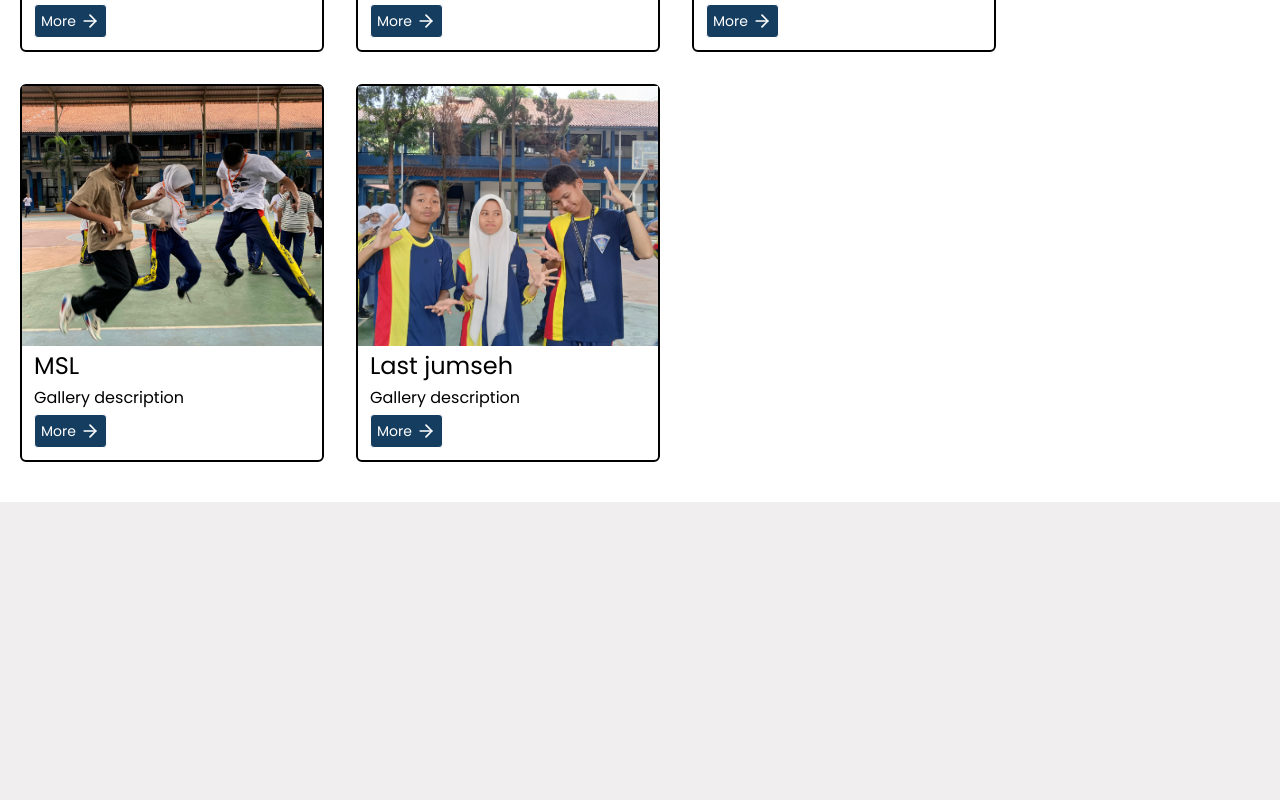
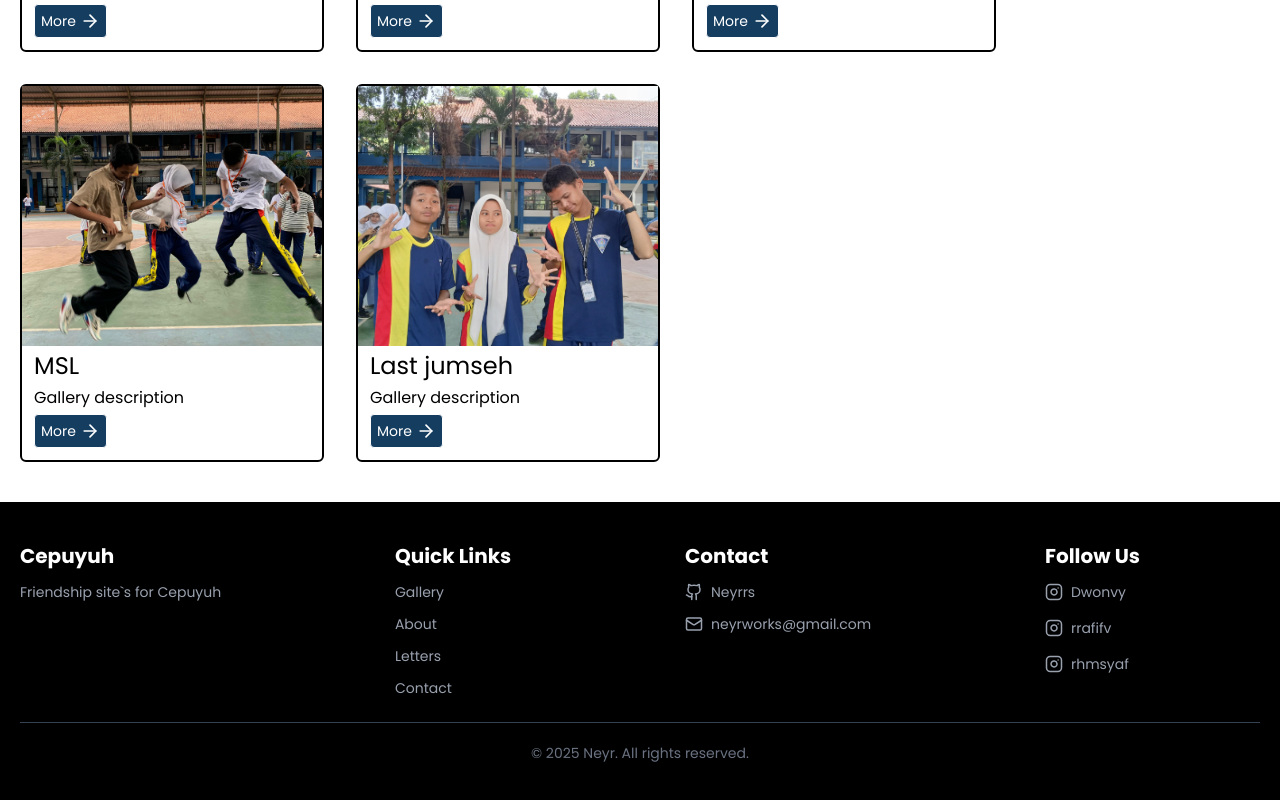
Before and after one commit to Neyrrs/Cepuyuh, a Next.js app: page / in a window 1280 px wide. Shown: the part 1270-2070 px from the top of the page. Before the commit the page ends 1828 px from the top, so only its background shows below. Built offline with nearby package versions, Linux system fonts and the light colour scheme.

Commit message:
FU: Adding footer

```diff
--- /dev/null
+++ b/src/Components/Fragments/Navigations/Footer.tsx
@@ -0,0 +1,90 @@
+"use client";
+import React from "react";
+import { Mail, Instagram, Github } from "lucide-react";
+import useBreakpoint from "@/Hooks/useBreakpoint";
+import Link from "next/link";
+
+const Footer = () => {
+  const width = useBreakpoint();
+  const isMobile = width < 768;
+  const linkArray = [
+    { url: "https://www.instagram.com/dwonvy/", username: "Dwonvy" },
+    { url: "https://github.com/rrafifv", username: "rrafifv" },
+    { url: "https://github.com/rhmsyaf", username: "rhmsyaf" },
+  ];
+
+  return (
+    <footer className="w-full bg-black text-white py-10 px-5">
+      <div className="max-w-[70rem] flex flex-col gap-8">
+        <div
+          className={`flex ${
+            isMobile
+              ? "flex-col items-center text-center gap-6"
+              : "justify-between"
+          }`}
+        >
+          <div className="flex flex-col gap-3">
+            <p className="text-xl font-bold">Cepuyuh</p>
+            <p className="text-sm text-gray-400">
+              Friendship site`s for Cepuyuh
+            </p>
+          </div>
+          <div className="flex flex-col gap-3">
+            <p className="text-xl font-bold">Quick Links</p>
+            <Link href="#" className="text-sm text-gray-400 hover:text-white">
+              Gallery
+            </Link>
+            <Link href="#" className="text-sm text-gray-400 hover:text-white">
+              About
+            </Link>
+            <Link href="#" className="text-sm text-gray-400 hover:text-white">
+              Letters
+            </Link>
+            <Link href="#" className="text-sm text-gray-400 hover:text-white">
+              Contact
+            </Link>
+          </div>
+          <div className="flex flex-col gap-3">
+            <p className="text-xl font-bold">Contact</p>
+            <a
+              href="https://github.com/Neyrrs"
+              className="flex items-center gap-2 text-gray-400"
+            >
+              <Github size={18} />
+              <p className="text-sm"> Neyrrs </p>
+            </a>
+            <a
+              href="mailto:neyrworks@gmail.com"
+              className="flex items-center gap-2 text-gray-400"
+            >
+              <Mail size={18} />
+              <p className="text-sm"> neyrworks@gmail.com </p>
+            </a>
+          </div>
+          <div className="flex flex-col gap-3">
+            <p className="text-xl font-bold">Follow Us</p>
+            <div className="flex gap-4">
+              <div className="flex gap-4 flex-col">
+                {linkArray.map((link, index) => (
+                  <a
+                    key={index}
+                    href={link.url}
+                    className="flex items-center gap-2 text-gray-400"
+                  >
+                    <Instagram size={18} />
+                    <p className="text-sm"> {link.username} </p>
+                  </a>
+                ))}
+              </div>
+            </div>
+          </div>
+        </div>
+      </div>
+      <div className="text-center text-gray-500 text-sm mt-6 border-t border-gray-700 pt-5">
+        © 2025 Neyr. All rights reserved.
+      </div>
+    </footer>
+  );
+};
+
+export default Footer;
--- a/src/app/layout.tsx
+++ b/src/app/layout.tsx
@@ -2,6 +2,7 @@ import type { Metadata } from "next";
 import { Poppins } from "next/font/google";
 import "./globals.css";
 import Navbar from "@/Components/Fragments/Navigations/Navbar";
+import Footer from "@/Components/Fragments/Navigations/Footer";
 
 const poppins = Poppins({
   subsets: ['latin'],
@@ -26,6 +27,7 @@ export default function RootLayout({
       >
         <Navbar/>
         {children}
+        <Footer />
       </body>
     </html>
   );
--- a/src/app/page.tsx
+++ b/src/app/page.tsx
@@ -31,7 +31,7 @@ export default function Home() {
   const breakpoint = useBreakpoint();
 
   return (
-    <div className="flex py-14 flex-col gap-5">
+    <div className="flex pt-14 flex-col gap-5">
       <div className="flex flex-col gap-5">
         <div className="landingPage flex-col px-10 justify-center gap-2 flex w-full h-100 md:h-120">
           <div className="bg-[#143D60]/50 w-fit h-fit p-3 backdrop-blur-md rounded-md">
@@ -58,7 +58,8 @@ export default function Home() {
         ))}
       </div>
 
-      <div className="flex-wrap flex gap-8 py-10 md:gap-8 bg-white h-fit w-full px-5 flex-col">
+      <div className="bg-white h-fit w-full px-5">
+        <div className="flex-wrap flex gap-8 py-10 md:gap-8 flex-col">
           <h1 className="text-3xl font-semibold">Our Gallery</h1>
           <div className="w-fit flex flex-wrap gap-2 md:gap-8 gap-y-3">
             {displayPictures.map((items, index) => (
@@ -73,5 +74,6 @@ export default function Home() {
           </div>
         </div>
       </div>
+    </div>
   );
 }
```
Lines whose indentation alone changed are shown as unchanged.
